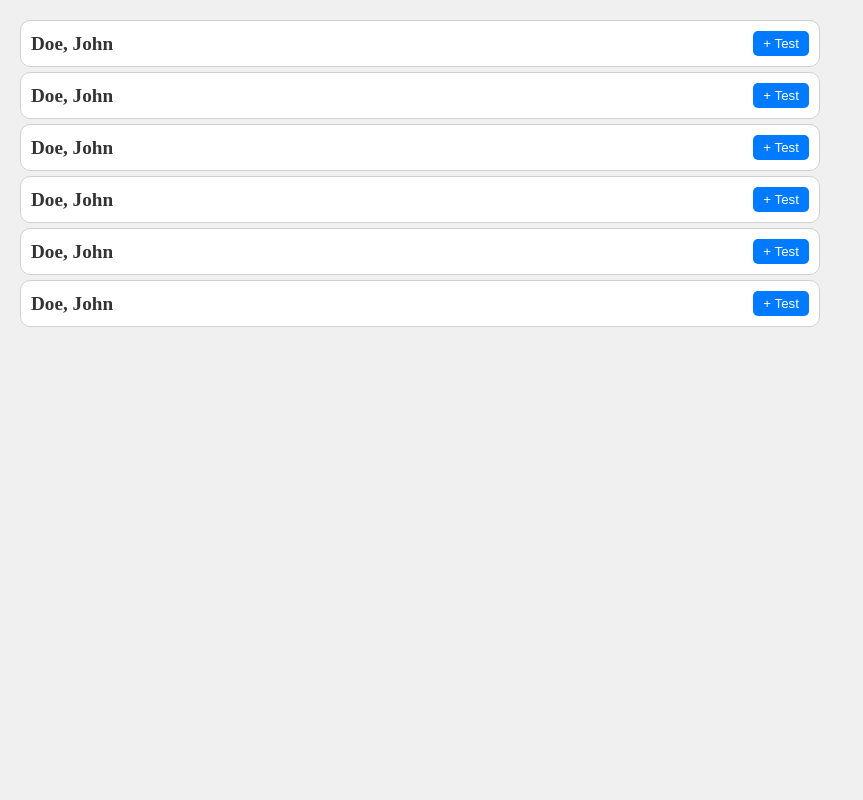
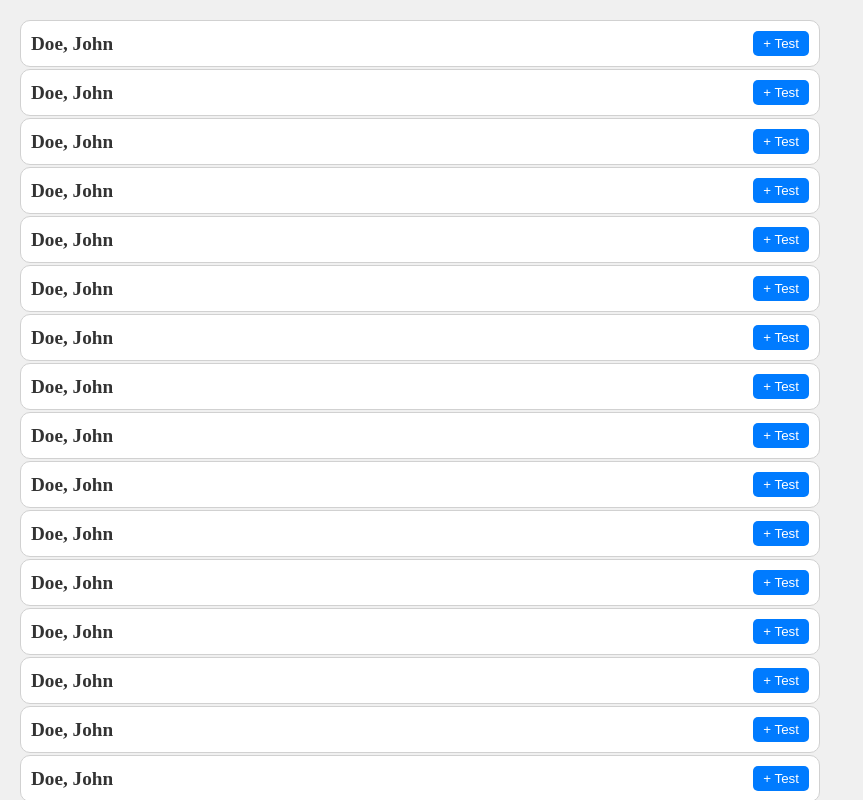
Before and after one commit to ethanhcarpenter/Summer24, a website: page public/html/people.html in a window 1280 px wide. Shown: the whole page, without its empty margins (0-863 px from the left). Drawn offline with Linux system fonts and the light colour scheme.

Commit message:
made it scrollable now i have to create my own custom scrollbar which looks difficult since ai cant do it right

```diff
--- a/public/css/people.css
+++ b/public/css/people.css
@@ -10,15 +10,17 @@
     align-items: flex-start;
     padding: 20px;
     background-color: #f0f0f0;
+    overflow: scroll;
 }
 
 /* People container styling */
 .people-container {
     display: flex;
     flex-direction: column;
-    gap: 5px;
+    gap: 2px;
     width: 100%;
     max-width: 800px;
+    padding-bottom: 20px;
 }
 
 /* Person item styling */
--- a/public/html/people.html
+++ b/public/html/people.html
@@ -8,9 +8,10 @@
 </head>
 <body>
     <section class="main">
-        <section class="people-container">
-
-        </section>
+        <section class="people-container"></section>
+        <div class="custom-scrollbar">
+            <div class="custom-scrollbar-thumb"></div>
+        </div>
     </section>
 
     <script type="module" src="../js/createPeople.js"></script>
--- a/public/js/createPeople.js
+++ b/public/js/createPeople.js
@@ -1,31 +1,34 @@
-function createPerson(firstname,surname){
-    const outerDiv=document.createElement("div");
-    outerDiv.setAttribute("class","person-item");
-    outerDiv.setAttribute("id",firstname+" "+surname);
-    const info=document.createElement("div");
-    info.setAttribute("class","person-info");
-    const personNameSpan=document.createElement("span");
-    personNameSpan.setAttribute("class","person-name");
-    personNameSpan.innerText=surname+", "+firstname;
-    const newTestButton=document.createElement("button");
-    newTestButton.setAttribute("class","add-test-button");
-    newTestButton.setAttribute("id",firstname+" "+surname+" Button");
-    newTestButton.innerText="+ Test"
-    const testList=document.createElement("div");
-    testList.setAttribute("class","test-list")
+function createPerson(firstname, surname) {
+    const outerDiv = document.createElement("div");
+    outerDiv.setAttribute("class", "person-item");
+    outerDiv.setAttribute("id", firstname + " " + surname);
+
+    const info = document.createElement("div");
+    info.setAttribute("class", "person-info");
+
+    const personNameSpan = document.createElement("span");
+    personNameSpan.setAttribute("class", "person-name");
+    personNameSpan.innerText = surname + ", " + firstname;
+
+    const newTestButton = document.createElement("button");
+    newTestButton.setAttribute("class", "add-test-button");
+    newTestButton.setAttribute("id", firstname + " " + surname + " Button");
+    newTestButton.innerText = "+ Test";
+
+    const testList = document.createElement("div");
+    testList.setAttribute("class", "test-list");
 
     info.appendChild(personNameSpan);
     info.appendChild(newTestButton);
     outerDiv.appendChild(info);
     outerDiv.appendChild(testList);
 
-    const peopleContainer=document.getElementsByClassName("people-container")
-    peopleContainer[0].appendChild(outerDiv);
+    const peopleContainer = document.querySelector(".people-container");
+    peopleContainer.appendChild(outerDiv);
 }
 
-createPerson("John","Doe")
-createPerson("John","Doe")
-createPerson("John","Doe")
-createPerson("John","Doe")
-createPerson("John","Doe")
-createPerson("John","Doe")
+document.addEventListener("DOMContentLoaded", function() {
+    for (let index = 0; index < 30; index++) {
+        createPerson("John", "Doe");
+    }
+});
```
